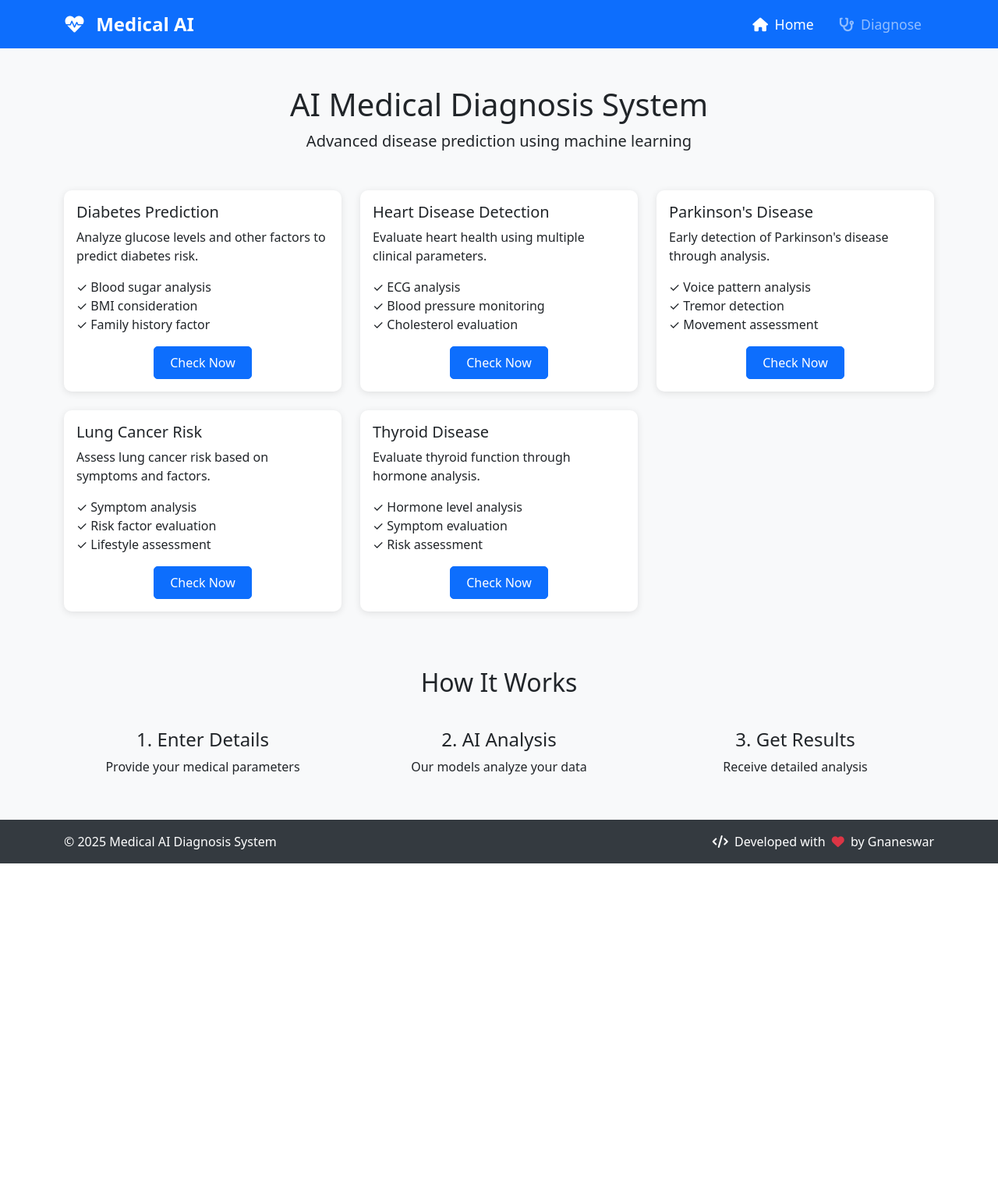
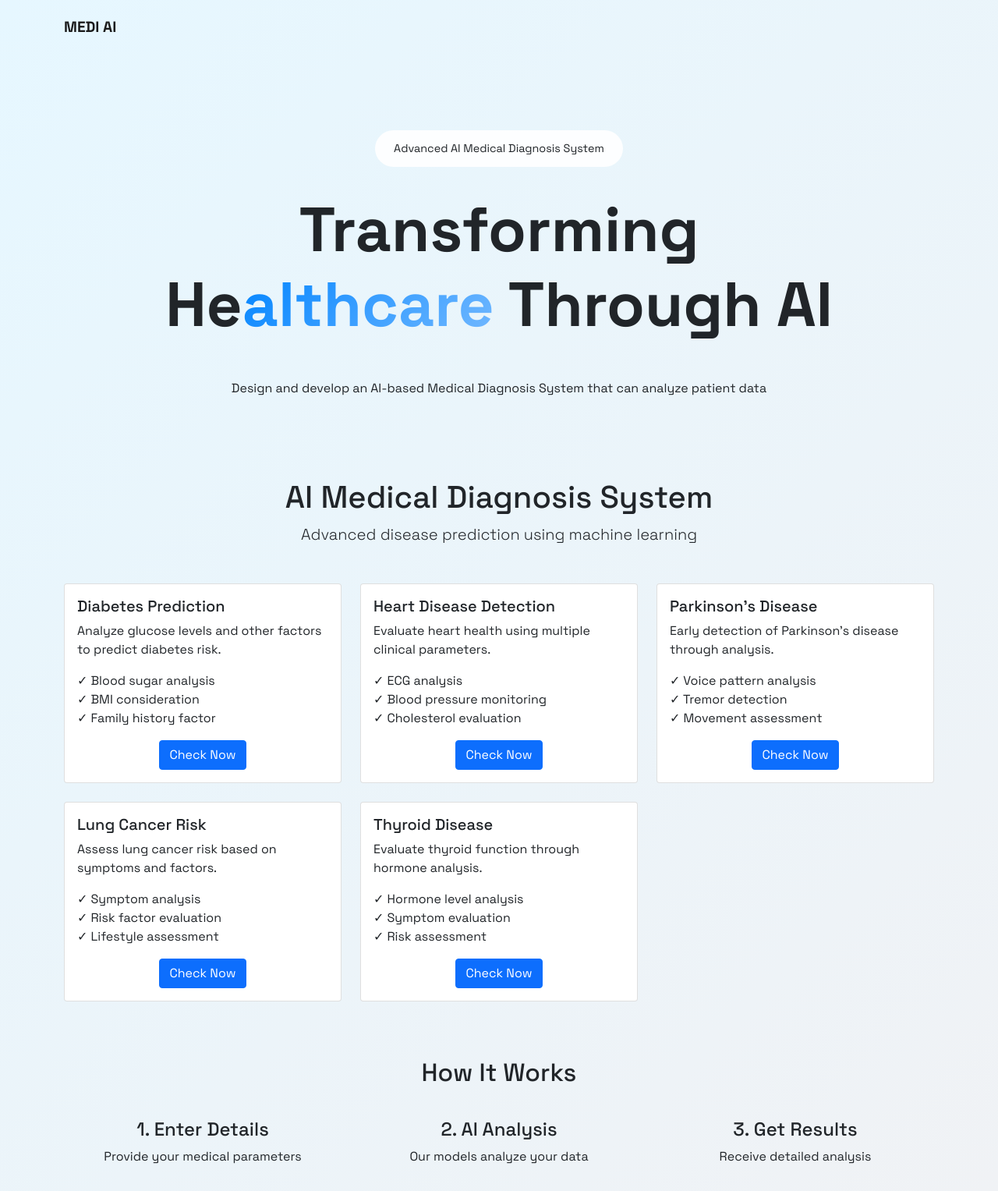
Before and after one commit to Gnaneswar22/AI-Powered-Medical-Diagnosis-, a Flask app: page / in a window 1280 px wide. Shown: the whole page at 78% size. Before the commit the page ends 1107 px from the top, so only its background shows below. Run offline with Flask 3, Linux system fonts and the light colour scheme.

Commit message:
commit-2

```diff
--- a/Medical diagnosis using AI/templates/base.html
+++ b/Medical diagnosis using AI/templates/base.html
@@ -5,155 +5,212 @@
     <meta name="viewport" content="width=device-width, initial-scale=1.0">
     <title>AI Medical Diagnosis System</title>
 
+    <!-- Fonts -->
+    <link href="https://fonts.googleapis.com/css2?family=Space+Grotesk:wght@300;400;500;600;700&display=swap" rel="stylesheet">
+
     <!-- Bootstrap CSS -->
     <link href="https://cdn.jsdelivr.net/npm/bootstrap@5.1.3/dist/css/bootstrap.min.css" rel="stylesheet">
-    <!-- In the head section -->
-<link href="https://cdnjs.cloudflare.com/ajax/libs/font-awesome/5.15.4/css/all.min.css" rel="stylesheet">
 
     <!-- Font Awesome -->
-    <link rel="stylesheet" href="https://cdnjs.cloudflare.com/ajax/libs/font-awesome/6.0.0/css/all.min.css">
+    <link href="https://cdnjs.cloudflare.com/ajax/libs/font-awesome/6.0.0/css/all.min.css" rel="stylesheet">
 
     <style>
+        :root {
+            --gradient-bg: linear-gradient(135deg, #a8edea 0%, #e6e9f0 100%);
+            --text-primary: #1a1a1a;
+            --text-secondary: #666;
+            --accent-blue: #0084ff;
+            --light-blue: #74b9ff;
+        }
+
         body {
+            font-family: 'Space Grotesk', sans-serif;
+            margin: 0;
+            padding: 0;
             min-height: 100vh;
-            display: flex;
-            flex-direction: column;
-            background-color: #f8f9fa;
+            background: linear-gradient(135deg, #e6f7ff 0%, #f0f2f5 100%);
+        }
+
+        /* Navigation */
+        .navbar {
+            padding: 1rem 2rem;
+            background: transparent;
         }
 
         .navbar-brand {
-            font-size: 1.5rem;
-            font-weight: bold;
+            font-size: 1.2rem;
+            font-weight: 700;
+            color: var(--text-primary);
         }
 
         .nav-link {
-            font-size: 1.1rem;
-            padding: 0.5rem 1rem !important;
+            color: var(--text-primary) !important;
+            margin: 0 1rem;
+            font-weight: 500;
         }
 
-        .nav-link:hover {
-            color: #fff !important;
-            background-color: rgba(255, 255, 255, 0.1);
-            border-radius: 5px;
+        .book-call-btn {
+            background: #000;
+            color: #fff;
+            padding: 0.8rem 1.5rem;
+            border-radius: 50px;
+            text-decoration: none;
+            font-weight: 500;
         }
 
-        main {
-            flex: 1;
+        /* Hero Section */
+        .hero-section {
+            padding: 6rem 2rem 2rem;
+            text-align: center;
         }
 
-        .card {
-            border: none;
-            border-radius: 10px;
-            box-shadow: 0 2px 10px rgba(0, 0, 0, 0.1);
+        .hero-tag {
+            display: inline-block;
+            background: rgba(255, 255, 255, 0.9);
+            padding: 0.8rem 1.5rem;
+            border-radius: 50px;
+            font-size: 0.9rem;
+            margin-bottom: 2rem;
         }
 
-        .btn {
-            border-radius: 5px;
-            padding: 8px 20px;
+        .hero-title {
+            font-size: 5rem;
+            font-weight: 700;
+            margin-bottom: 3rem;
+            line-height: 1.2;
         }
 
-        .footer {
-            margin-top: auto;
-            padding: 1rem 0;
-            background-color: #343a40;
-            color: white;
+        .hero-title span {
+            background: linear-gradient(135deg, #0084ff, #74b9ff);
+            -webkit-background-clip: text;
+            -webkit-text-fill-color: transparent;
         }
 
-        .progress {
-            height: 25px;
-            border-radius: 5px;
+        /* Search Section */
+        .search-container {
+            display: flex;
+            justify-content: center;
+            gap: 1rem;
+            margin-bottom: 4rem;
         }
 
-        .progress-bar {
-            transition: width 0.6s ease;
+        .search-input {
+            padding: 1rem 2rem;
+            border: none;
+            border-radius: 50px;
+            background: rgba(255, 255, 255, 0.9);
+            width: 250px;
         }
 
-        .alert {
-            border-radius: 10px;
+        .appointment-btn {
+            padding: 1rem 2rem;
+            background: #000;
+            color: #fff;
+            border: none;
+            border-radius: 50px;
+            font-weight: 500;
+            cursor: pointer;
         }
 
-        .table {
-            margin-bottom: 0;
+        /* Info Section */
+        .info-section {
+            display: flex;
+            justify-content: space-between;
+            align-items: center;
+            padding: 0 4rem;
         }
 
-        .list-group-item {
-            border-left: none;
-            border-right: none;
+        .consultation-card {
+            background: rgba(255, 255, 255, 0.9);
+            padding: 2rem;
+            border-radius: 20px;
+            margin-bottom: 2rem;
+        }
+
+        .dna-image {
+            width: 50%;
+            max-width: 600px;
+        }
+
+        /* Client Section */
+        .client-section {
+            display: flex;
+            align-items: center;
+            gap: 1rem;
+        }
+
+        .client-avatars {
+            display: flex;
+        }
+
+        .client-avatar {
+            width: 40px;
+            height: 40px;
+            border-radius: 50%;
+            border: 2px solid #fff;
+            margin-left: -10px;
+        }
+
+        .client-info {
+            font-weight: 600;
+        }
+
+        @media (max-width: 768px) {
+            .hero-title {
+                font-size: 3rem;
+            }
+
+            .search-container {
+                flex-direction: column;
+                align-items: center;
+            }
+
+            .search-input {
+                width: 100%;
+                max-width: 300px;
+            }
+
+            .info-section {
+                flex-direction: column;
+                padding: 0 2rem;
+            }
+
+            .dna-image {
+                width: 100%;
+                margin-top: 2rem;
+            }
         }
     </style>
 </head>
 <body>
     <!-- Navigation -->
-    <nav class="navbar navbar-expand-lg navbar-dark bg-primary">
+    <nav class="navbar navbar-expand-lg">
         <div class="container">
-            <a class="navbar-brand" href="{{ url_for('index') }}">
-                <i class="fas fa-heartbeat me-2"></i>
-                Medical AI
-            </a>
+            <a class="navbar-brand" href="#">MEDI AI</a>
             <button class="navbar-toggler" type="button" data-bs-toggle="collapse" data-bs-target="#navbarNav">
                 <span class="navbar-toggler-icon"></span>
             </button>
-            <div class="collapse navbar-collapse" id="navbarNav">
-                <ul class="navbar-nav ms-auto">
-                    <li class="nav-item">
-                        <a class="nav-link" href="{{ url_for('index') }}">
-                            <i class="fas fa-home me-1"></i> Home
-                        </a>
-                    </li>
-                    <li class="nav-item">
-                        <a class="nav-link" href="{{ url_for('diagnose') }}">
-                            <i class="fas fa-stethoscope me-1"></i> Diagnose
-                        </a>
-                    </li>
-                </ul>
-            </div>
+
         </div>
     </nav>
 
-    <!-- Main Content -->
-    <main class="py-4">
-        {% block content %}{% endblock %}
-    </main>
+    <section class="hero-section">
+        <!-- Header -->
+        <div class="text-center mb-5">
+            <div class="hero-tag">Advanced AI Medical Diagnosis System</div>
+            <h1 class="hero-title">
+                Transforming<br>
+                He<span>althcare</span> Through AI
+            </h1>
+            <p class="hero-subtitle">Design and develop an AI-based Medical Diagnosis System that can analyze patient data </p>
+        </div>
 
-    <!-- Footer -->
-    <footer class="footer">
-        <div class="container">
-            <div class="row">
-                <div class="col-md-6 text-center text-md-start">
-                    <p class="mb-0">© 2025 Medical AI Diagnosis System</p>
-                </div>
-                <div class="col-md-6 text-center text-md-end">
-                    <p class="mb-0">
-                        <i class="fas fa-code me-1"></i> Developed with
-                        <i class="fas fa-heart text-danger mx-1"></i> by Gnaneswar
-                    </p>
-                </div>
-            </div>
-        </div>
-    </footer>
+
+    </section>
+
+    {% block content %}{% endblock %}
 
     <!-- Bootstrap JS -->
     <script src="https://cdn.jsdelivr.net/npm/bootstrap@5.1.3/dist/js/bootstrap.bundle.min.js"></script>
-
-    <!-- Custom Scripts -->
-    <script>
-        // Add active class to current nav item
-        document.addEventListener('DOMContentLoaded', function() {
-            const currentPath = window.location.pathname;
-            const navLinks = document.querySelectorAll('.nav-link');
-
-            navLinks.forEach(link => {
-                if (link.getAttribute('href') === currentPath) {
-                    link.classList.add('active');
-                }
-            });
-        });
-
-        // Enable tooltips
-        var tooltipTriggerList = [].slice.call(document.querySelectorAll('[data-bs-toggle="tooltip"]'))
-        var tooltipList = tooltipTriggerList.map(function (tooltipTriggerEl) {
-            return new bootstrap.Tooltip(tooltipTriggerEl)
-        });
-    </script>
 </body>
 </html>
```
